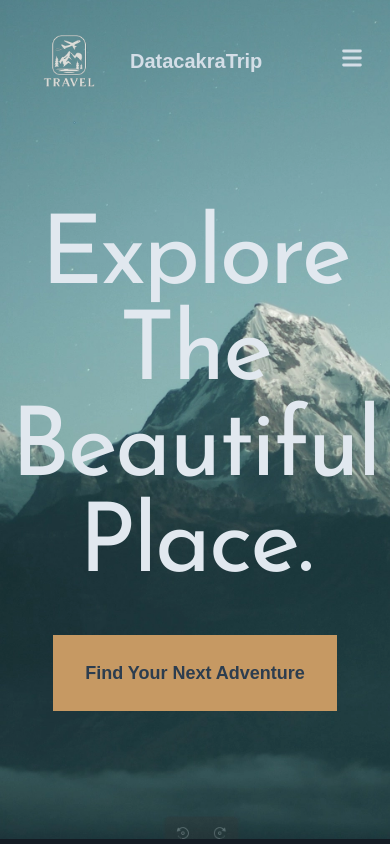
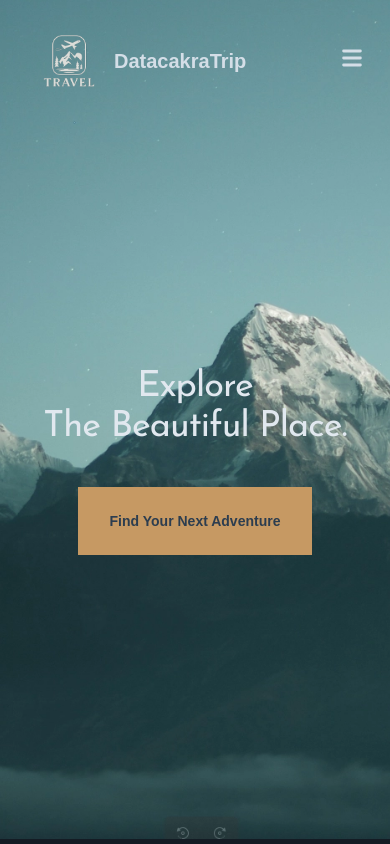
Before and after one commit to wawanneutron/travel-datacakra, a React (Vite) app: page / in a window 390 px wide. Built offline with nearby package versions, Linux system fonts and the light colour scheme; no server answers.

Commit message:
enhance (ui):  typography, padding

```diff
--- a/src/pages/Home.tsx
+++ b/src/pages/Home.tsx
@@ -13,12 +13,12 @@ export default function Home() {
       />
 
       <div className="flex flex-col items-center justify-center relative z-10 text-center h-[80vh]">
-        <h1 className="font-mono text-8xl capitalize text-primary-50 mb-10 tracking-tight font-normal">
+        <h1 className="font-mono sm:text-8xl text-4xl capitalize text-primary-50 mb-10 tracking-tight font-normal">
           Explore <br /> the beautiful place.
         </h1>
         <Link
           to="/travel-list"
-          className="bg-accent-500 px-8 py-6 text-primary-800 text-lg font-semibold hover:bg-accent-600 transition-all"
+          className="bg-accent-500 px-8 py-6 text-primary-800 text-sm sm:text-lg font-semibold hover:bg-accent-600 transition-all"
         >
           Find Your Next Adventure
         </Link>
--- a/src/ui/Button.tsx
+++ b/src/ui/Button.tsx
@@ -4,7 +4,7 @@ function Button({ children, onClick, disabled = false }: ButtonProps) {
   return (
     <button
       onClick={onClick}
-      className="bg-accent-500 disabled:bg-accent-800 rounded-full px-8 py-4 mt-6 text-primary-700 font-mono text-lg disabled:text-primary-400 font-semibold hover:bg-accent-600 transition-all w-full flex items-center justify-center gap-4"
+      className="bg-accent-500 disabled:bg-accent-800 rounded-full px-8 py-4 mt-6 text-primary-700 font-mono text-sm sm:text-lg disabled:text-primary-400 font-semibold hover:bg-accent-600 transition-all w-full flex items-center justify-center gap-4"
       disabled={disabled}
     >
       {children}
--- a/src/ui/Logo.tsx
+++ b/src/ui/Logo.tsx
@@ -3,9 +3,9 @@ import logo from '../../public/logo.png'
 
 export default function Logo({ label = true }: { label?: boolean }) {
   return (
-    <Link to="/" className="flex items-center gap-4 z-10">
+    <Link to="/" className="flex items-center z-10">
       <img src={logo} alt="logo-travel" width="90" height="90" />
-      {label && <span className="text-xl font-semibold ">DatacakraTrip</span>}
+      {label && <span className="text-xl font-semibold">DatacakraTrip</span>}
     </Link>
   )
 }
--- a/src/ui/Modal.tsx
+++ b/src/ui/Modal.tsx
@@ -10,20 +10,22 @@ export default function Modal({
   if (!isOpen) return null
 
   return (
-    <div className="fixed inset-0 z-50 flex items-center justify-center bg-black/50">
+    <div className="px-4 fixed inset-0 z-50 flex items-center justify-center bg-black/50">
       <div
         className={`bg-primary-900 rounded-lg shadow-lg w-full p-6 relative ${width}`}
       >
         <button
           onClick={onClose}
-          className="absolute text-2xl top-3 right-3 text-primary-300 hover:text-primary-100"
+          className="absolute text-2xl top-3 right-6 text-primary-300 hover:text-primary-100"
         >
           ✕
         </button>
 
         {title && <h2 className="text-xl font-semibold mb-4">{title}</h2>}
 
-        <div>{children}</div>
+        <div className="max-h-[70vh] sm:max-h-svh overflow-y-auto">
+          {children}
+        </div>
       </div>
     </div>
   )
--- a/src/ui/SideNavigation.tsx
+++ b/src/ui/SideNavigation.tsx
@@ -91,11 +91,11 @@ function SideNavigation() {
         </button>
 
         <div
-          className={`fixed top-0 left-0 h-full w-64 bg-primary-950 shadow-lg transform transition-transform duration-300 z-40 ${
+          className={`pt-8 fixed top-0 left-0 h-full w-64 bg-primary-950 shadow-lg transform transition-transform duration-300 z-40 ${
             isOpen ? 'translate-x-0' : '-translate-x-full'
           }`}
         >
-          <div className="my-8 px-4">
+          <div className="my-8">
             <Logo />
           </div>
           <ul className="flex flex-col gap-2 text-lg">
```
